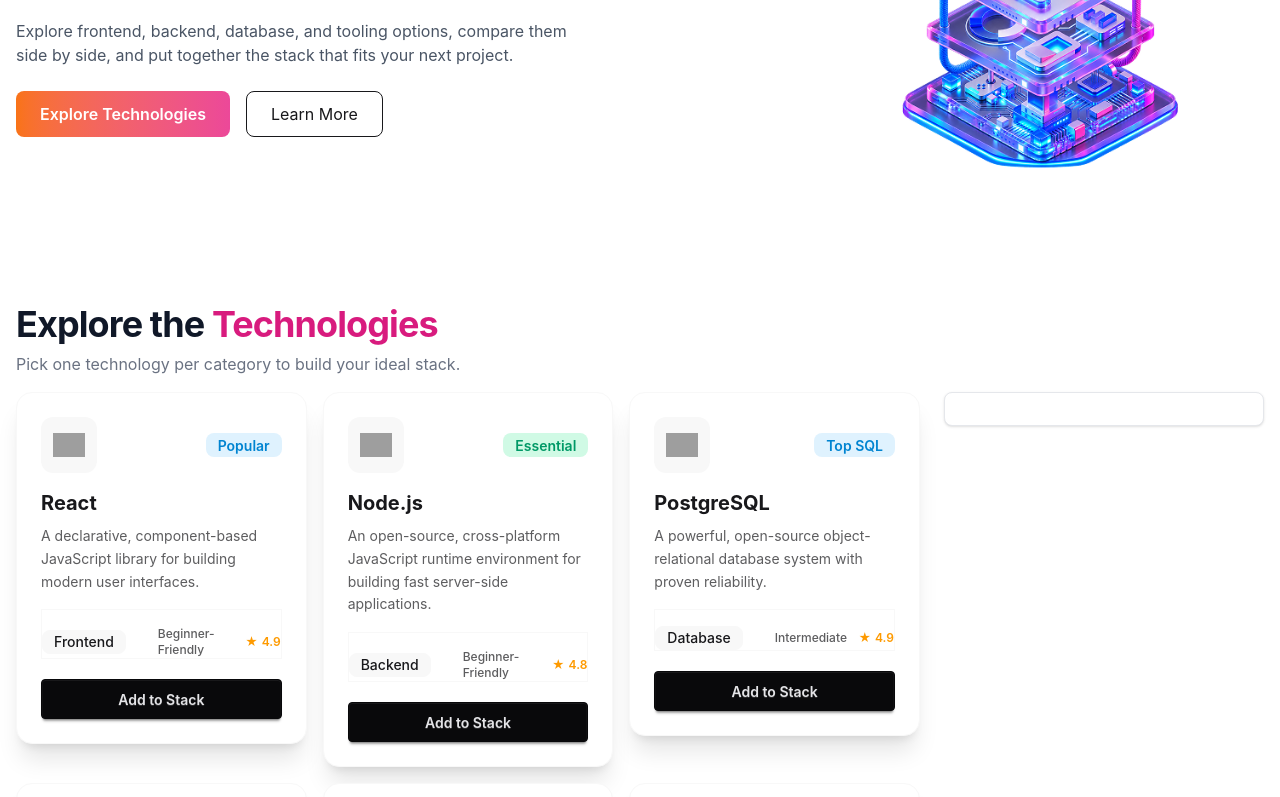
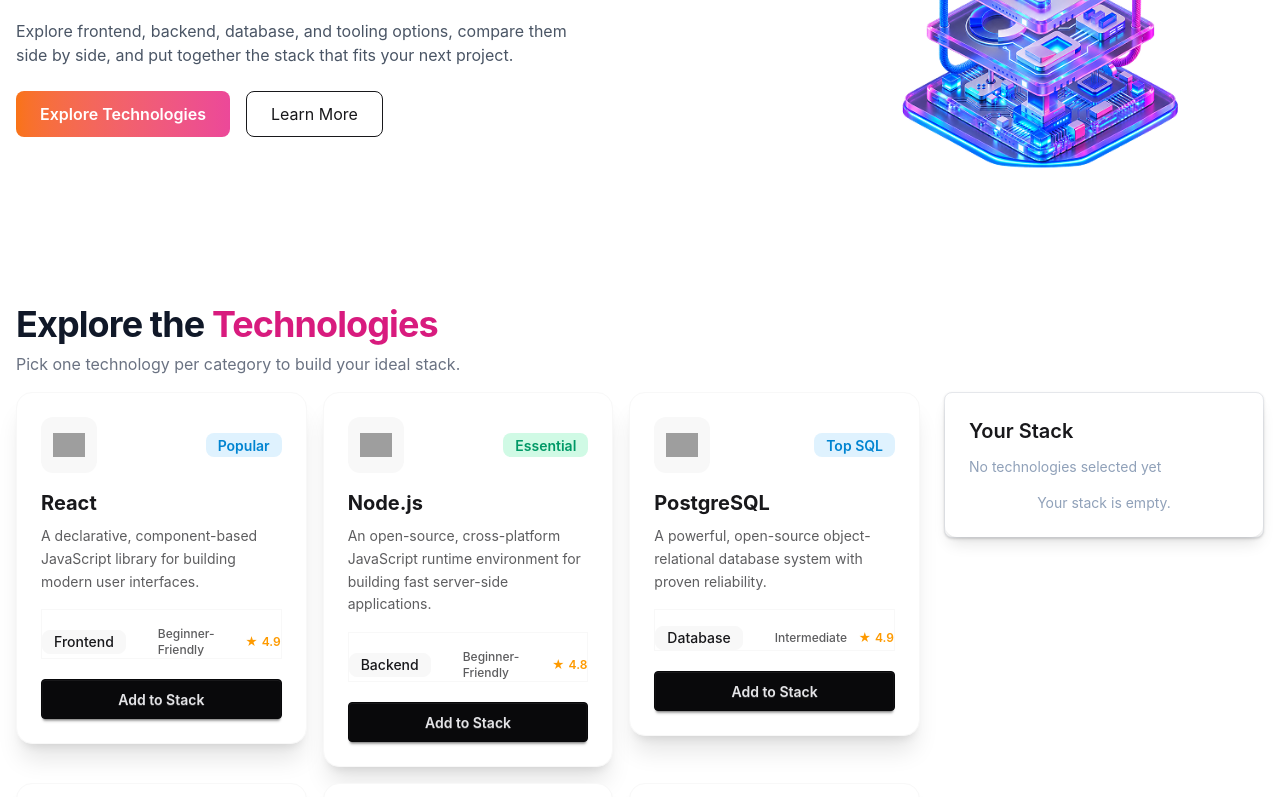
Before and after one commit to tanvirahmedmahin10/assignment-5, a React (Vite) app: page / in a window 1280 px wide. Shown: the part 300-1097 px from the top of the page. Built offline with nearby package versions, Linux system fonts and the light colour scheme; grey boxes are pictures that could not be loaded.

Commit message:
Commit Five

```diff
--- a/package.json
+++ b/package.json
@@ -13,6 +13,7 @@
     "@tailwindcss/vite": "^4.3.3",
     "react": "^19.2.8",
     "react-dom": "^19.2.8",
+    "react-icons": "^5.7.0",
     "react-toastify": "^11.1.0",
     "tailwindcss": "^4.3.3"
   },
--- a/src/Components/Technologies/TechnologiesCard.tsx
+++ b/src/Components/Technologies/TechnologiesCard.tsx
@@ -9,13 +9,12 @@
 }
 
 const TechnologiesCard = ({tech,added,setAdded}:tTechCardMain) => {
-  const [Stacked,setStacked]=useState(false)
+  const [Stacked, setStacked] = useState(false);
 
-
-  const handleIsStacked=()=>{
-    setStacked(true)
-    setAdded([...added,tech])
-  }
+const handleIsStacked = () => {
+  setStacked(true);
+  setAdded([...added, tech]);
+};
     return (
       <div>
    <div className="max-w-sm rounded-2xl bg-base-100 p-6 shadow-xl border border-base-200  flex flex-col justify-between">
@@ -51,8 +50,8 @@
     </div>
 
 
-    <button onClick={()=>handleIsStacked()} className="btn btn-neutral w-full" disabled={Stacked}>
-      {Stacked?'Stacked':'Add to Stack'}
+    <button onClick={()=>handleIsStacked()} className="btn btn-neutral w-full"   disabled={added.some(item => item.name === tech.name)}>
+      {added.some(item => item.name === tech.name)?'Stacked':'Add to Stack'}
 
     </button>
   </div>
--- a/src/Components/Technologies/TechnologiesMap.tsx
+++ b/src/Components/Technologies/TechnologiesMap.tsx
@@ -13,7 +13,7 @@
   const techs = use(techPromise);
 
   return (
-    <div className="flex justify-between items-start gap-6 p-4">
+    <div className=" container mx-auto flex justify-between items-start gap-6 p-4">
 
       <div className="container mx-auto grid grid-cols-1 sm:grid-cols-2 lg:grid-cols-3 gap-4">
         {techs.map((tech, index) => (
--- a/src/Components/Technologies/TechnologyAdd.tsx
+++ b/src/Components/Technologies/TechnologyAdd.tsx
@@ -1,16 +1,41 @@
 import type { Dispatch, SetStateAction } from "react";
 import type { Ttechnoloy } from "../../Type";
+import { TbTrash } from "react-icons/tb";
 
 interface tCardAdd {
   added: Ttechnoloy[];
   setAdded: Dispatch<SetStateAction<Ttechnoloy[]>>;
+
 }
 
 const TechnologyAdd = ({ added, setAdded }: tCardAdd) => {
+
+  const handleRemove=(add:Ttechnoloy)=>{
+    let removingTech=added.filter(del=>del.name!==add.name)
+    setAdded(removingTech)
+
+  }
+
+  if(added.length===0){
+    return (
+     <div className="p-6 rounded-xl shadow-lg">
+      <h2 className="text-xl font-semibold  mb-2">
+        Your Stack
+      </h2>
+      <p className="text-sm text-slate-400  py-1 rounded-full mb-3">
+        No technologies selected yet
+      </p>
+      <p className="text-slate-400 text-sm text-center">
+        Your stack is empty.
+      </p>
+    </div>
+  )
+  }
   return (
 
     <div className="grid grid-cols-1 gap-3 p-4 ">
-
+      <h2 className="text-xl font-semibold  mb-2">Your Stack</h2>
+      <p className="text-sm text-slate-400  py-1 rounded-full mb-3">technologies selected:{added.length}</p>
       {added.map((add, index) => {
         return (
           <div
@@ -36,7 +61,12 @@
               {add.category}
             </span>
             </div>
-            <div>sdadsasdasd</div>
+            <span
+                onClick={() => handleRemove(add)}
+                className="cursor-pointer text-gray-500 hover:text-red-600 transition-colors"
+              >
+                <TbTrash />
+              </span>
             </div>
 
           </div>
```
Also changed, not shown: 1 other file (tests, documents, lock files or other folders).
